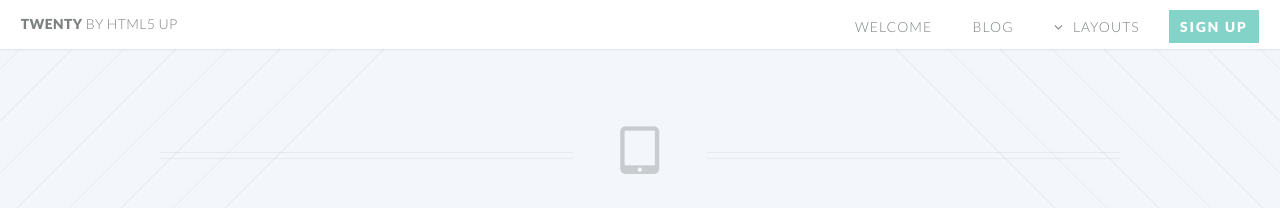
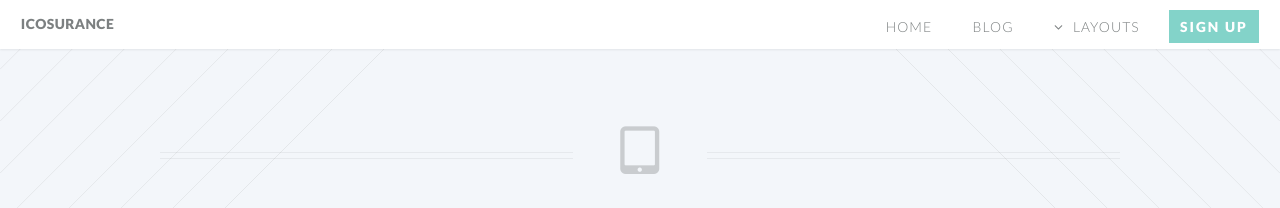
Before and after one commit to ICOsurance/www, a Jekyll site: the page right-sidebar.html, which Jekyll copies as it is, in a window 1280 px wide. Shown: the top 208 px of the page. Built offline with Jekyll 4.4.1, drawn with Linux system fonts in a browser that asks for light colours.

Commit message:
initial commit

```diff
--- a/right-sidebar.html
+++ b/right-sidebar.html
@@ -1,7 +1,6 @@
 <!DOCTYPE HTML>
 <!--
-	Twenty by HTML5 UP
-	html5up.net | @n33co
+	ICOsurance
 	Free for personal and commercial use under the CCA 3.0 license (html5up.net/license)
 -->
 <html>
@@ -31,10 +30,10 @@
 
 		<!-- Header -->
 			<header id="header">
-				<h1 id="logo"><a href="index.html">Twenty <span>by HTML5 UP</span></a></h1>
+				<h1 id="logo"><a href="index.html">ICOSurance</a></h1>
 				<nav id="nav">
 					<ul>
-						<li class="current"><a href="index.html">Welcome</a></li>
+						<li class="current"><a href="index.html">Home</a></li>
                         <li><a href="/blog.html">Blog</a></li>
 						<li class="submenu">
 							<a href="">Layouts</a>
```
